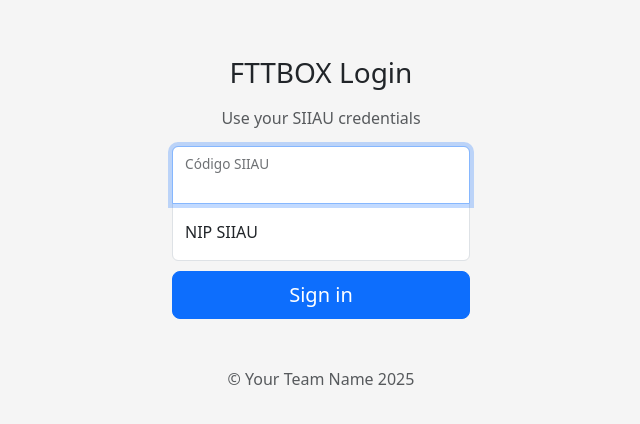
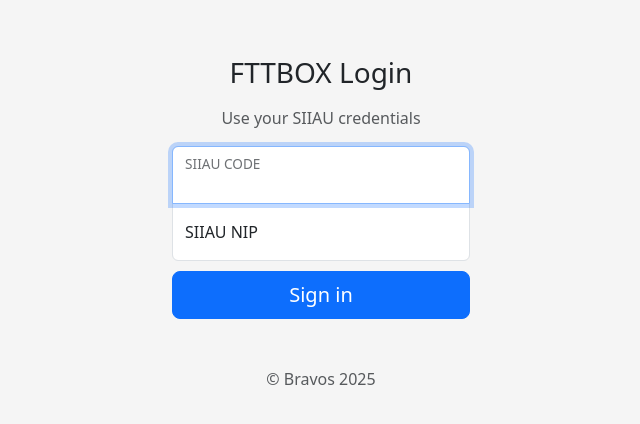
Before and after one commit to Filuuus/RespaldoBravos, a Flask app: page /login in a window 1280 px wide. Shown: the top 424 px of the page, without its empty margins (319-959 px from the left). Run offline with Flask 3, Linux system fonts and the light colour scheme.

Commit message:
Updates login process and template
Refactors the login process to improve authentication and user experience.

Updates the login template to clarify input fields and improve
consistency.

Changes include:
- Updates login logic to handle authentication responses and user
  creation more robustly.
- Uses timezone-aware datetime objects.
- Updates labels in the login template for better clarity.

```diff
--- a/app.py
+++ b/app.py
@@ -23,6 +23,7 @@
 from zeep import Client, Settings, Transport # Import Zeep classes
 from zeep.exceptions import Fault # Import specific Zeep exception
 from models import Usuario # Import User model where needed
+from datetime import datetime, timezone # Add timezone here
 
 load_dotenv()
 
@@ -184,15 +185,15 @@
 
             # Process the response
             if response == "0" or not response: # Check for '0' or empty/None response
-                 flash('Invalid Código or NIP.', 'danger')
-                 log_activity(user_id=None, activity_type='LOGIN_FAIL', ip_address=request.remote_addr, details=f"Failed login attempt for codigo: {codigo}")
+                 flash('Invalid CODE or NIP.', 'danger')
+                #  log_activity(user_id=None, activity_type='LOGIN_FAIL', ip_address=request.remote_addr, details=f"Failed login attempt for codigo: {codigo}")
                  return render_template('login.html')
             else:
                  # Successful authentication - Parse the response string
                  # Expected: "T/E/A,Nombre Completo,Campus,SiglasCarrera/Campus"
                  try:
                      parts = response.split(',', 4) # Split only 3 times to keep name intact
-                     if len(parts) < 4:
+                     if len(parts) < 5:
                           raise ValueError("Unexpected response format from auth service.")
 
                      tipo = parts[0].strip()
@@ -211,7 +212,7 @@
                          user.tipo_usuario = tipo
                          user.plantel = plantel
                          user.seccion = seccion
-                         user.ultimo_login = datetime.utcnow() # Or db.func.now()
+                         user.ultimo_login = datetime.now(timezone.utc) # Or db.func.now()
                          user.is_active = True # Ensure user is active on successful login
                      else:
                          # User doesn't exist, create new record
@@ -260,7 +261,7 @@
     # --- Handle GET Request (Show Login Form) ---
     else: # request.method == 'GET'
         # Pass current year to template for optional footer display
-        current_year = datetime.utcnow().year
+        current_year = datetime.now(timezone.utc).year
         return render_template('login.html', now={'year': current_year})
 
 # --- Update Logout ---
--- a/templates/login.html
+++ b/templates/login.html
@@ -33,18 +33,18 @@
 
             <div class="form-floating">
                 <input type="text" class="form-control" id="codigo" name="codigo" placeholder="123456789" required autofocus>
-                <label for="codigo">Código SIIAU</label>
+                <label for="codigo">SIIAU CODE</label>
             </div>
             <div class="form-floating">
                 <input type="password" class="form-control" id="nip" name="nip" placeholder="Password" required>
-                <label for="nip">NIP SIIAU</label>
+                <label for="nip">SIIAU NIP</label>
             </div>
 
             {# Add hidden input for 'next' URL if implementing redirection after login #}
             <input type="hidden" name="next" value="{{ request.args.get('next', '') }}">
 
             <button class="w-100 btn btn-lg btn-primary" type="submit">Sign in</button>
-            <p class="mt-5 mb-3 text-muted">&copy; Your Team Name {{ now.year if now else '' }}</p> {# Optional year #}
+            <p class="mt-5 mb-3 text-muted">&copy; Bravos {{ now.year if now else '' }}</p> {# Optional year #}
         </form>
     </main>
     <script src="https://cdn.jsdelivr.net/npm/bootstrap@5.3.3/dist/js/bootstrap.bundle.min.js"></script>
```
